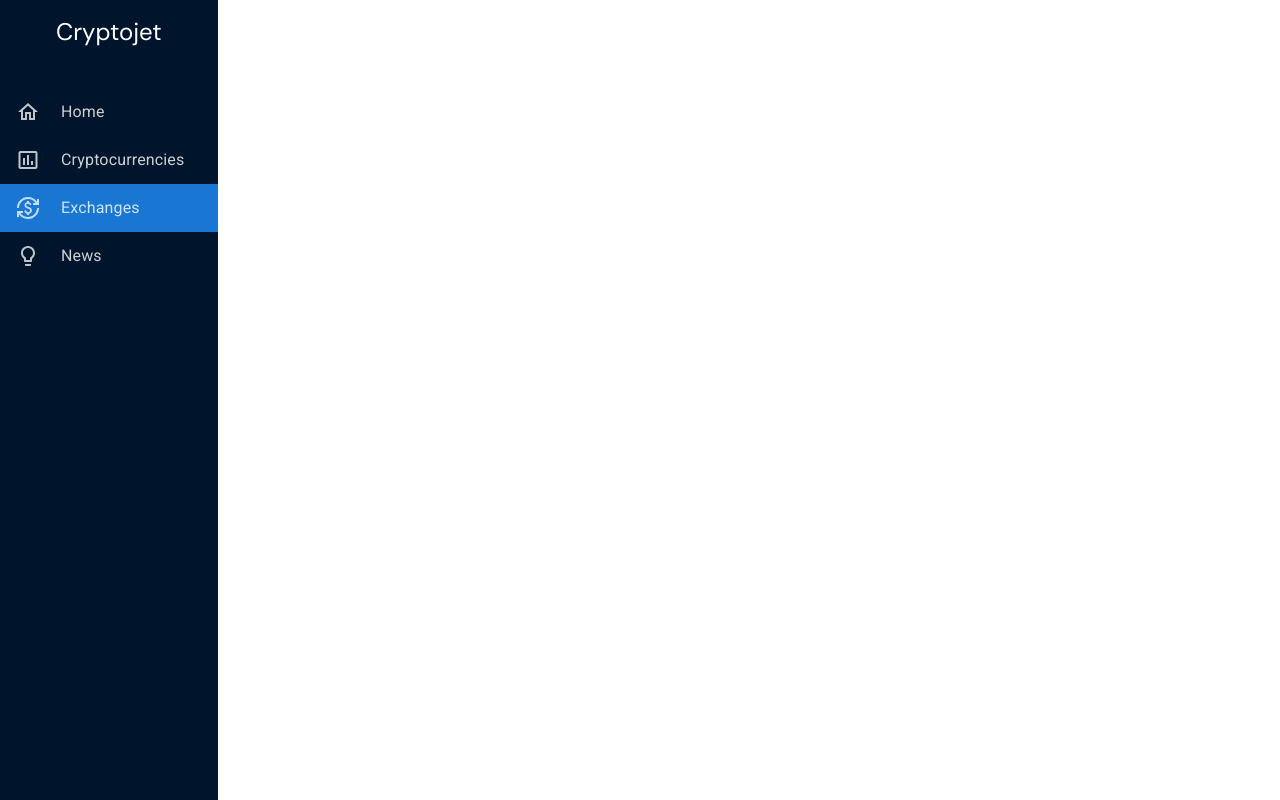
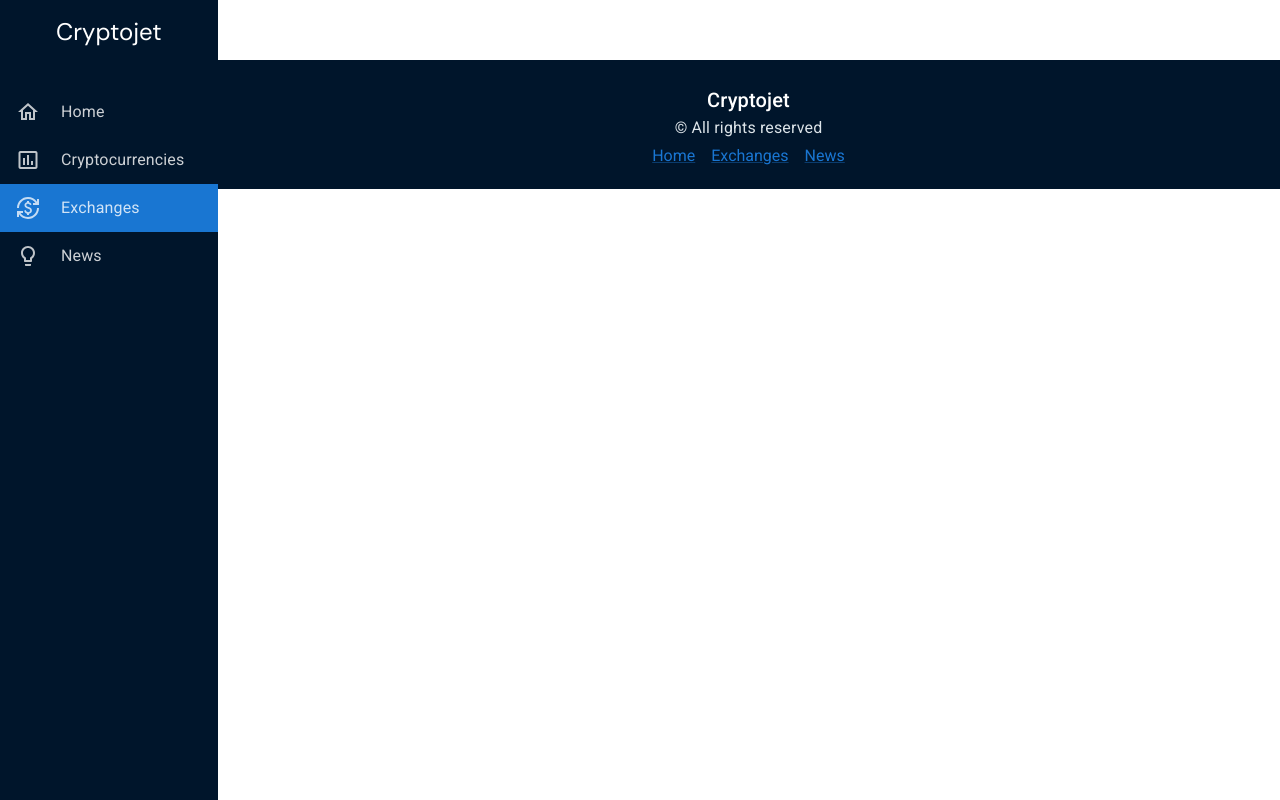
Before and after one commit to hpcao299/cryptojet, a React (Create React App) app: page /exchanges in a window 1280 px wide. Built offline with nearby package versions, Linux system fonts and the light colour scheme.

Commit message:
home page, footer component and nested routes

```diff
--- a/src/App.jsx
+++ b/src/App.jsx
@@ -1,11 +1,22 @@
 import { ThemeProvider } from "@mui/material";
-import { Navbar } from "./components";
+import { Suspense } from "react";
+import { useRoutes } from "react-router-dom";
+import { Footer, Navbar } from "./components";
 import customTheme from "./customTheme";
+import routes from "./pages/routes";
 
 function App() {
+   const router = useRoutes(routes);
+
    return (
       <ThemeProvider theme={customTheme}>
          <Navbar />
+         <div className="main">
+            <Suspense fallback={<div>Loading...</div>}>
+               <div className="content">{router}</div>
+            </Suspense>
+            <Footer />
+         </div>
       </ThemeProvider>
    );
 }
--- /dev/null
+++ b/src/components/Footer.jsx
@@ -0,0 +1,34 @@
+import { Box, Grid, Link, Typography } from "@mui/material";
+import { Link as RouteLink } from "react-router-dom";
+
+function Footer() {
+   return (
+      <Box sx={{ backgroundColor: "#00152B", py: 3 }} component="footer">
+         <Typography variant="h6" align="center" color="primary.contrastText">
+            Cryptojet
+         </Typography>
+         <Typography align="center" color="#dbe3e8" gutterBottom>
+            © All rights reserved
+         </Typography>
+         <Grid container spacing={2} sx={{ justifyContent: "center" }}>
+            <Grid item>
+               <Link component={RouteLink} to="/">
+                  Home
+               </Link>
+            </Grid>
+            <Grid item>
+               <Link component={RouteLink} to="/exchanges">
+                  Exchanges
+               </Link>
+            </Grid>
+            <Grid item>
+               <Link component={RouteLink} to="/news">
+                  News
+               </Link>
+            </Grid>
+         </Grid>
+      </Box>
+   );
+}
+
+export default Footer;
--- a/src/components/index.js
+++ b/src/components/index.js
@@ -1 +1,2 @@
+export { default as Footer } from "./Footer";
 export { default as Navbar } from "./Navbar/index";
--- a/src/index.css
+++ b/src/index.css
@@ -1,3 +1,8 @@
+* {
+   margin: 0;
+   padding: 0;
+}
+
 body {
    font-family: "Roboto", sans-serif;
 }
@@ -6,3 +11,12 @@ a {
    color: inherit;
    text-decoration: none;
 }
+
+.main {
+   width: calc(100% - 217px);
+   margin-left: 217px;
+}
+
+.content {
+   padding: 20px 20px 40px;
+}
--- /dev/null
+++ b/src/pages/Home/index.jsx
@@ -0,0 +1,55 @@
+import { Grid, Typography } from "@mui/material";
+
+function Home() {
+   return (
+      <>
+         <Typography variant="h4" sx={{ fontSize: "30px" }} gutterBottom>
+            Global Crypto Stats
+         </Typography>
+         <Grid container>
+            <Grid item lg={6}>
+               <Typography variant="body2" sx={{ color: "#8A898C" }}>
+                  Total Cryptocurrencies
+               </Typography>
+               <Typography variant="h5" gutterBottom>
+                  5
+               </Typography>
+            </Grid>
+            <Grid item lg={6}>
+               <Typography variant="body2" sx={{ color: "#8A898C" }}>
+                  Total Exchanges
+               </Typography>
+               <Typography variant="h5" gutterBottom>
+                  5
+               </Typography>
+            </Grid>
+            <Grid item lg={6}>
+               <Typography variant="body2" sx={{ color: "#8A898C" }}>
+                  Total Market Cap
+               </Typography>
+               <Typography variant="h5" gutterBottom>
+                  5
+               </Typography>
+            </Grid>
+            <Grid item lg={6}>
+               <Typography variant="body2" sx={{ color: "#8A898C" }}>
+                  Total 24h Volume
+               </Typography>
+               <Typography variant="h5" gutterBottom>
+                  5
+               </Typography>
+            </Grid>
+            <Grid item lg={6}>
+               <Typography variant="body2" sx={{ color: "#8A898C" }}>
+                  Total Markets
+               </Typography>
+               <Typography variant="h5" gutterBottom>
+                  5
+               </Typography>
+            </Grid>
+         </Grid>
+      </>
+   );
+}
+
+export default Home;
--- /dev/null
+++ b/src/pages/routes.js
@@ -0,0 +1,7 @@
+import { lazy } from "react";
+
+const HomePage = lazy(() => import("./Home"));
+
+const routes = [{ path: "/", element: <HomePage /> }];
+
+export default routes;
```
